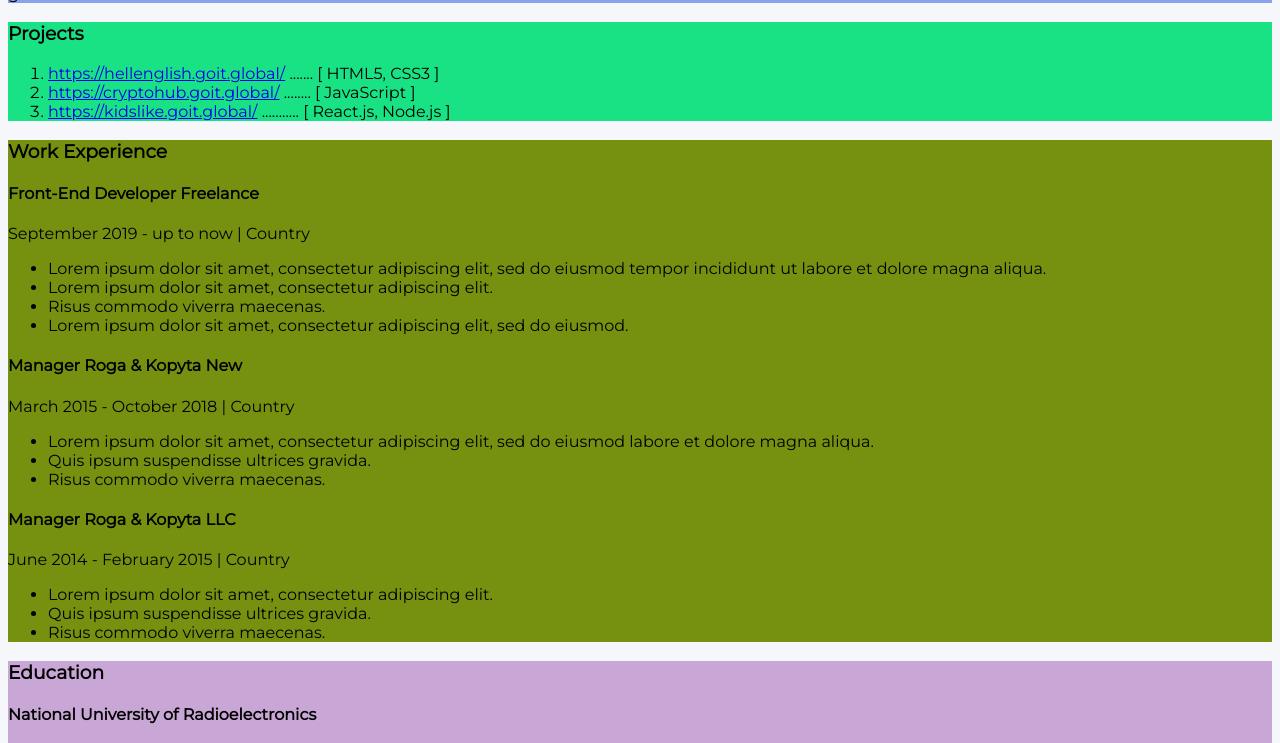
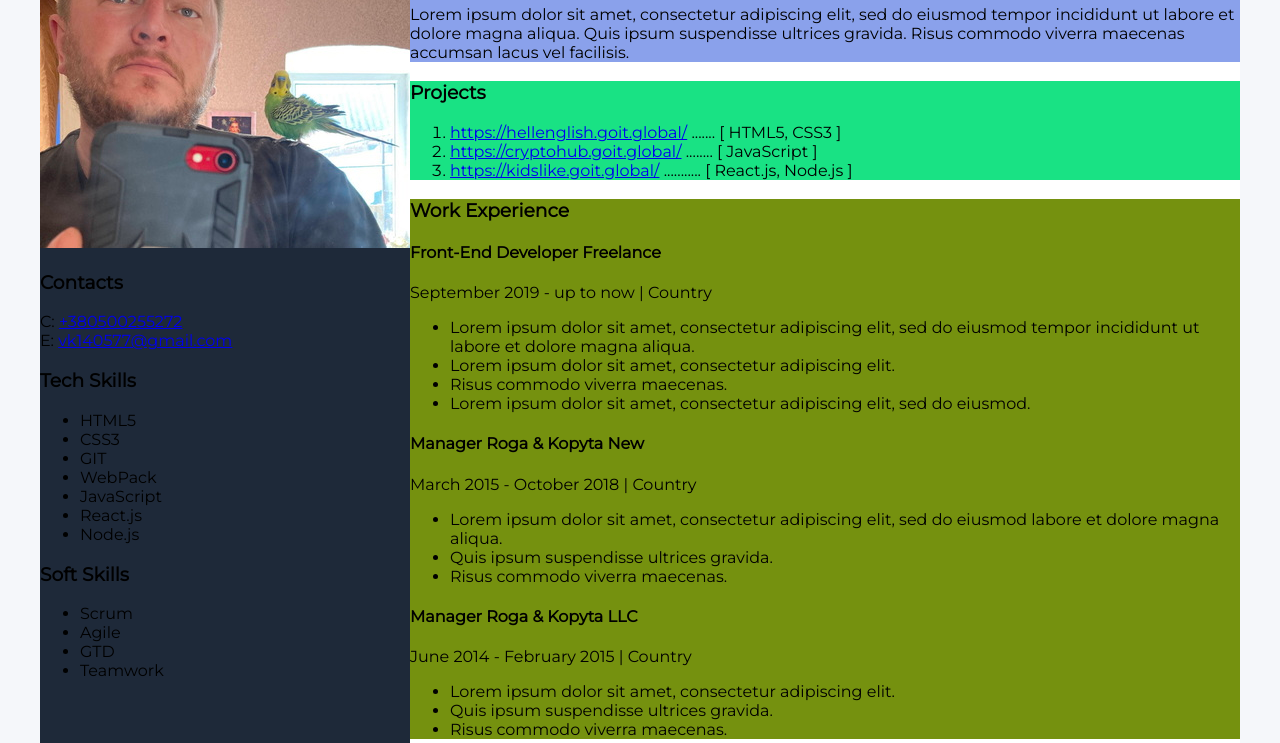
Before and after one commit to VetasK/my-resume, a plain HTML site: page index.html in a window 1280 px wide. Shown: the part 146-889 px from the top of the page. Drawn offline with Linux system fonts and the light colour scheme.

Commit message:
margin_auto+centr

```diff
--- a/css/style.css
+++ b/css/style.css
@@ -1,15 +1,19 @@
 body {
    font-family: "Montserrat", sans-serif;
    background-color: #f5f7fa;
+}
+.main-container {
+   display: flex;
+   flex-direction: row-reverse;
+   width: 1200px;
+   background-color: #fff;
+   margin: 40px auto;
 }
 .about-me-profession {
    font-size: 14px;
    font-weight: 700;
    color: #000;
 }
-.main-content-sections {
-}
-
 .about-me-section {
    background: rgb(138, 161, 235);
 }
@@ -22,3 +26,6 @@ body {
 .my-education {
    background: rgb(200, 166, 213);
 }
+.sidebar-section {
+   background-color: #1e2939;
+}
--- a/index.html
+++ b/index.html
@@ -14,9 +14,9 @@
 
 <body>
    <!-- main container -->
-   <div class="main container">
+   <div class="main-container">
       <!--Main content sections right-->
-      <div class="main-content-sections">
+      <div>
          <!-- about me section -->
          <div class="about-me-section">
 
@@ -101,8 +101,8 @@
          </div>
       </div>
 
-      <!--sidebar sections-->
-      <aside>
+      <!--sidebar-section-->
+      <aside class="sidebar-section">
          <img src="img/photo.jpg" alt="my photo" width="370" height="354">
 
          <!--contacts sections-->
```
